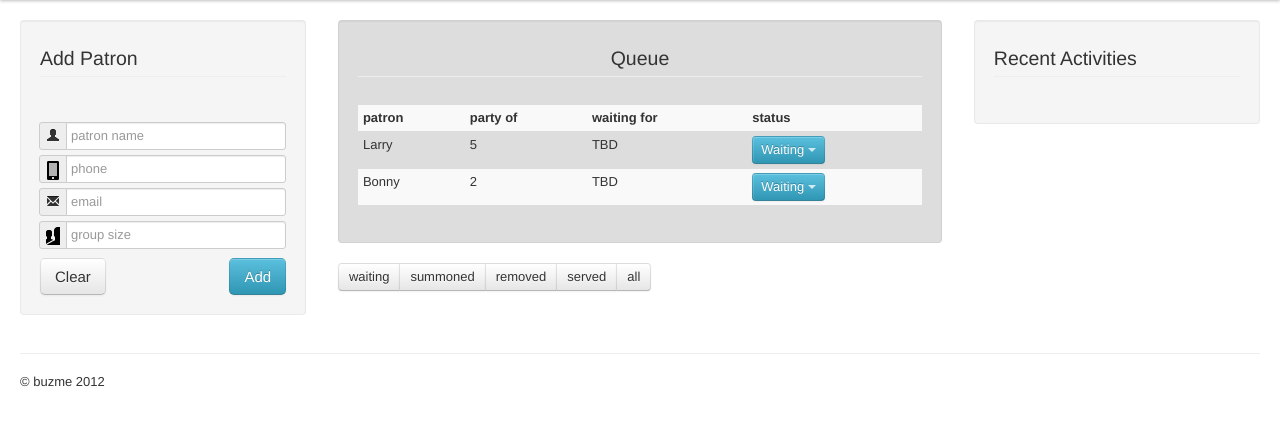
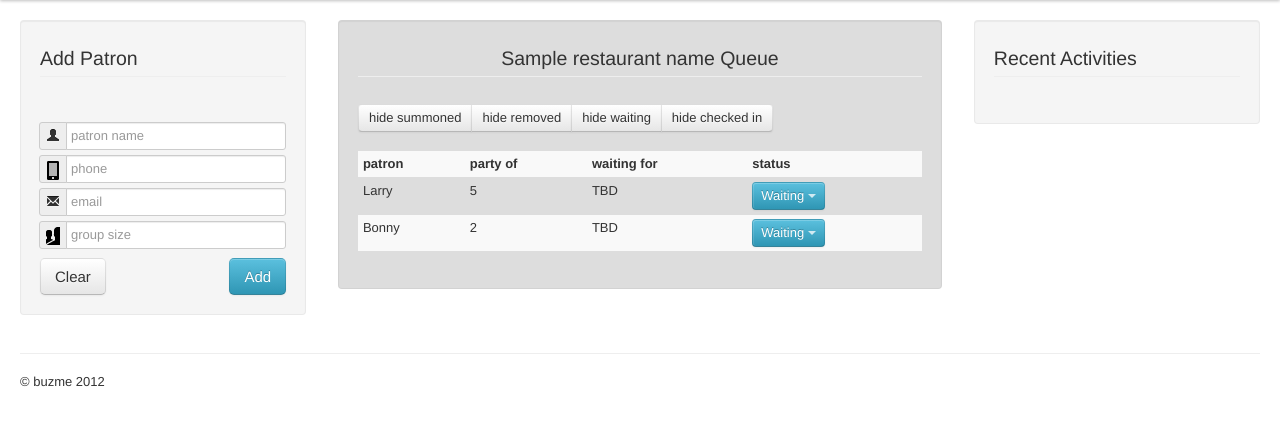
Before and after one commit to bharathi2011/BuzMe, a Django app: template src/website/templates/buzme/restaurant_queue.html in a window 1280 px wide. Shown: the part 40-466 px from the top of the page. Run offline with Django 3.2, Linux system fonts and the light colour scheme; data comes from the database, SQL or seed files in the repository; the template is opened without the code that fills it: values that come from a table or form of the project are taken from there, most other values are stand-ins (such as "Sample title", 1, 10 or a date in 2020); parts of the project's set-up code (start-up, migrations or seed data) failed here and were passed over; some libraries are stand-ins or nearby versions.

Commit message:
Implemented filtering

```diff
--- a/src/website/templates/buzme/restaurant_queue.html
+++ b/src/website/templates/buzme/restaurant_queue.html
@@ -114,8 +114,31 @@
 
         <div class="span6">
          <div class="well well-gray">
-           <CENTER> <legend> Queue </legend> </CENTER>
-         <table id="rstrntQ" class="table table-striped table-condensed" width="100%">
+         <CENTER> <legend> {{ restaurant_name }} Queue </legend> </CENTER>
+         <div class="btn-group" data-toggle="buttons-checkbox">
+           <button
+             id="btnsummon" class="btn"
+             onclick="$('#rstrntQ tr').find('td:nth-child(4):contains(Summoned)').parent().toggle();">
+             hide summoned
+           </button>
+           <button
+             id="btnremoved" class="btn"
+             onclick="$('#rstrntQ tr').find('td:nth-child(4):contains(Removed)').parent().toggle();">
+             hide removed
+           </button>
+           <button
+             id="btnwaiting" class="btn"
+             onclick="$('#rstrntQ tr').find('td:nth-child(4):contains(Waiting)').parent().toggle();">
+             hide waiting
+           </button>
+           <button
+             id="btncheckedin" class="btn"
+             onclick="$('#rstrntQ tr').find('td:nth-child(4):contains(CheckedIn)').parent().toggle();">
+             hide checked in
+           </button>
+         </div>
+         <br>
+         <table id="rstrntQ" class="table table-condensed table-striped" width="100%">
              <th> patron </th>
              <th> party of </th>
              <th> waiting for </th>
@@ -134,13 +157,15 @@
                     class="btn btn-danger dropdown-toggle"
                    {% elif customer.get_status_display == "Waiting" %}
                     class="btn btn-info dropdown-toggle"
+                   {% elif customer.get_status_display == "CheckedIn" %}
+                    class="btn btn-success dropdown-toggle"
                    {% endif %}
                    >
                     {{customer.get_status_display}}
                    <span class="caret"></span> </a>
                   <ul class="dropdown-menu">
                    <li><a href="/customer/{{ customer.id }}/summon"><span class="icon-bell"></span> Summon</li>
-                   <li><a href="#"><span class="icon-ok"></span> Checkin</li>
+                   <li><a href="/customer/{{ customer.id }}/checkin"><span class="icon-ok"></span> Check In</li>
                    <li><a href="/customer/{{ customer.id }}/remove"><span class="icon-trash"></span> Remove </a></li>
                  </ul>
                 </div>
@@ -149,20 +174,14 @@
              </tr>
            {% endfor %}
          </table>
-         </div>
-         <div class="btn-group">
-           <button class="btn">waiting</button>
-           <button class="btn">summoned</button>
-           <button class="btn">removed</button>
-           <button class="btn">served</button>
-           <button class="btn">all</button>
-         </div>
+        </div>
         </div>
 
 
         <div class="span3">
          <div class="well">
          <legend> Recent Activities </legend>
+         <div id="recentActivities"> </div>
          </div>
         </div>
      </div>
@@ -192,6 +211,11 @@
     <script src="/static/js/bootstrap-collapse.js"></script>
     <script src="/static/js/bootstrap-carousel.js"></script>
     <script src="/static/js/bootstrap-typeahead.js"></script>
+<script type="text/javascript">
+  $(document).ready(function(){
+//code goes here
+});
+</script>
 
   </body>
 </html>
```
